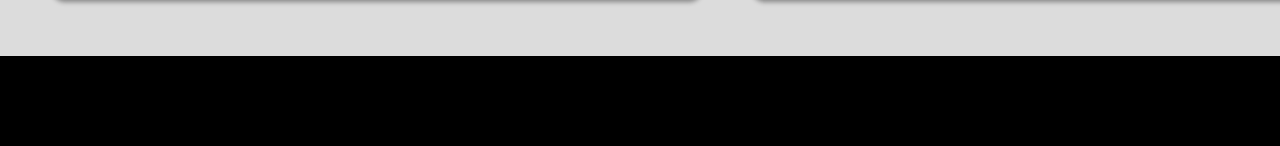
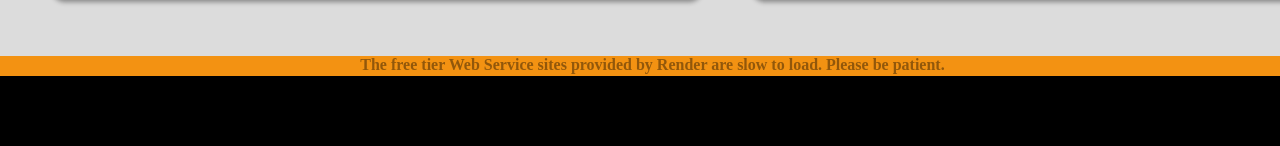
Before and after one commit to CB-Straub/folio-app, a React (Create React App) app: page /projects in a window 1280 px wide. Shown: the part 876-1022 px from the top of the page. Built offline with nearby package versions, Linux system fonts and the light colour scheme; a web font is replaced by a local one.

Commit message:
render alert banner added

```diff
--- a/src/Pages/Projects.js
+++ b/src/Pages/Projects.js
@@ -25,7 +25,10 @@ const Projects = () => {
                 }
 
         </div>
+            <div className='render-alert-banner'>
+              <h4>The free tier Web Service sites provided by Render are slow to load.  Please be patient. </h4>
 
+            </div>
       </div>
     </div>
   )
--- a/src/components/Projects.css
+++ b/src/components/Projects.css
@@ -22,7 +22,6 @@
     height:650px;
     padding: 1rem;
     /* moves card off the left edge of screen */
-
     margin: 8px auto;
     background: whitesmoke;
     box-shadow: 2px 4px 5px rgba(0 , 0 , 0, 0.4);
@@ -106,3 +105,12 @@
     padding-right: 15px;
 
   }
+  .render-alert-banner {
+    background-color: rgb(243, 146, 18);
+    padding-left: 25px;
+    justify-content: center;
+    align-items: center;
+    text-align: center;
+    height: 20px;
+    color:rgba(0, 0, 0, 0.4)
+  }
```
